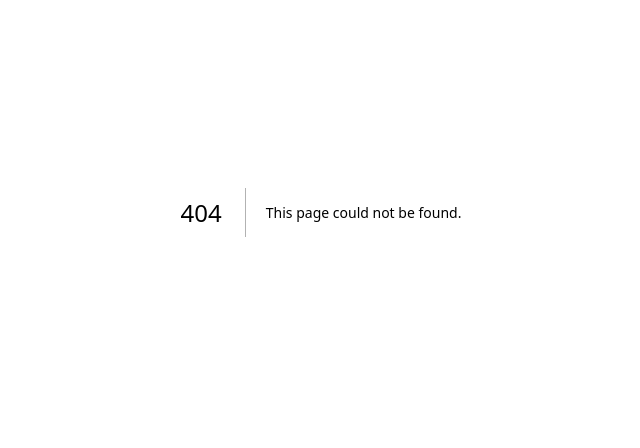
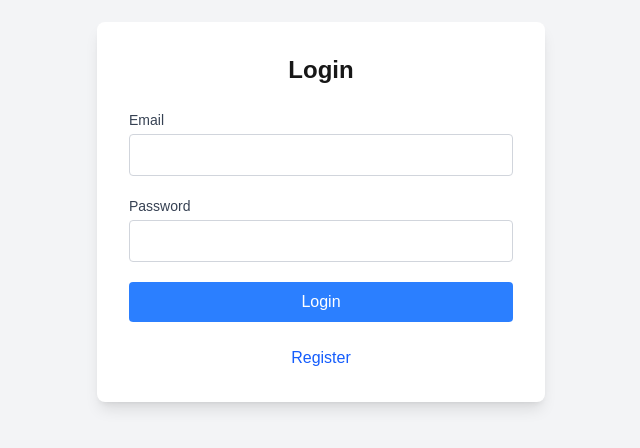
Before and after one commit to VivekPRajeev/green-quote, a Next.js app: page /login in a window 1280 px wide. Before the commit this address had no page. Shown: the part 188-636 px from the top of the page, without its empty margins (319-959 px from the left). Built offline with nearby package versions, Linux system fonts and the light colour scheme.

Commit message:
Login page UI created  and navigation to linked to register page implemented

```diff
--- /dev/null
+++ b/src/app/login/page.tsx
@@ -0,0 +1,48 @@
+'use client';
+import Link from 'next/link';
+
+
+export default function LoginPage() {
+    return (
+        <div className="min-h-screen flex items-center justify-center bg-gray-100">
+            <div className="bg-white shadow-lg rounded-lg p-8 w-full max-w-md">
+                <h2 className="text-2xl font-bold mb-6 text-center">Login</h2>
+                <form className="space-y-5">
+                    <div>
+                        <label htmlFor="email" className="block text-sm font-medium text-gray-700 mb-1">
+                            Email
+                        </label>
+                        <input
+                            type="email"
+                            id="email"
+                            className="w-full px-4 py-2 border border-gray-300 rounded focus:outline-none focus:ring-2 focus:ring-green-400"
+                            required
+                        />
+                    </div>
+                    <div>
+                        <label htmlFor="password" className="block text-sm font-medium text-gray-700 mb-1">
+                            Password
+                        </label>
+                        <input
+                            type="password"
+                            id="password"
+                            className="w-full px-4 py-2 border border-gray-300 rounded focus:outline-none focus:ring-2 focus:ring-green-400"
+                            required
+                        />
+                    </div>
+                    <button
+                        type="submit"
+                        className="w-full bg-blue-500 text-white py-2 rounded hover:bg-blue-600 transition"
+                    >
+                        Login
+                    </button>
+                </form>
+                <div className="mt-6 text-center">
+                    <Link href="/register" className="text-blue-600 hover:underline">
+                        Register
+                    </Link>
+                </div>
+            </div>
+        </div>
+    );
+}
--- a/src/app/register/page.tsx
+++ b/src/app/register/page.tsx
@@ -1,22 +1,64 @@
 'use client';
+import { validateEmail } from '@/utils/validators';
 import React, { useState } from 'react';
+import { useRouter } from 'next/navigation';
+import Link from 'next/link';
+interface FormData {
+  name: string;
+  email: string;
+  password: string;
+  confirmPassword: string;
+}
+
+interface FormErrors {
+  name?: string;
+  email?: string;
+  password?: string;
+  confirmPassword?: string;
+}
 
 const RegisterPage: React.FC = () => {
-  const [form, setForm] = useState({
+  const router = useRouter();
+  const [form, setForm] = useState<FormData>({
     name: '',
     email: '',
     password: '',
     confirmPassword: '',
   });
 
-  const [error, setError] = useState<string | null>(null);
+  const [errors, setErrors] = useState<FormErrors>({});
 
   const handleChange = (e: React.ChangeEvent<HTMLInputElement>) => {
     setForm({ ...form, [e.target.name]: e.target.value });
+    const error = validateField(e.target.name, e.target.value);
+    setErrors({ ...errors, [e.target.name]: error });
+  };
+
+  const validateField = (name: string, value: string) => {
+    switch (name) {
+      case 'name':
+        if (!value.trim()) return 'Name is required';
+        return '';
+      case 'email':
+        if (!value.trim()) return 'Email is required';
+        if (!validateEmail(value)) return 'Invalid email address';
+        return '';
+      case 'password':
+        if (!value.trim()) return 'Password is required';
+        if (value.length < 6) return 'Password must be at least 6 characters';
+        return '';
+      case 'confirmPassword':
+        if (!value.trim()) return 'Please confirm your password';
+        if (value !== form.password) return 'Passwords do not match';
+        return '';
+      default:
+        return '';
+    }
   };
 
   const handleSubmit = async (e: React.FormEvent) => {
     e.preventDefault();
+
     try {
       const res = await fetch('/api/register', {
         method: 'POST',
@@ -25,8 +67,10 @@ const RegisterPage: React.FC = () => {
       });
 
       const data = await res.json();
-      if (res.ok) alert('Registered successfully!');
-      else alert(data.error || 'Error');
+      if (res.ok) {
+        alert('Registered successfully!');
+        router.push('/login');
+      } else alert(data.error || 'Error');
     } catch (err) {
       console.error(err);
       alert('Network error');
@@ -53,6 +97,9 @@ const RegisterPage: React.FC = () => {
               className="border border-gray-300 rounded-md px-3 py-2 focus:outline-none focus:ring-2 focus:ring-blue-400 focus:border-blue-400"
               required
             />
+            {errors.name && (
+              <p className="text-red-500 text-sm mt-1">{errors.name}</p>
+            )}
           </div>
 
           <div className="flex flex-col">
@@ -69,6 +116,9 @@ const RegisterPage: React.FC = () => {
               className="border border-gray-300 rounded-md px-3 py-2 focus:outline-none focus:ring-2 focus:ring-blue-400 focus:border-blue-400"
               required
             />
+            {errors.email && (
+              <p className="text-red-500 text-sm mt-1">{errors.email}</p>
+            )}
           </div>
 
           <div className="flex flex-col">
@@ -88,6 +138,9 @@ const RegisterPage: React.FC = () => {
               className="border border-gray-300 rounded-md px-3 py-2 focus:outline-none focus:ring-2 focus:ring-blue-400 focus:border-blue-400"
               required
             />
+            {errors.password && (
+              <p className="text-red-500 text-sm mt-1">{errors.password}</p>
+            )}
           </div>
 
           <div className="flex flex-col">
@@ -104,10 +157,14 @@ const RegisterPage: React.FC = () => {
               placeholder="Enter your password"
               value={form.confirmPassword}
               onChange={handleChange}
-
               className="border border-gray-300 rounded-md px-3 py-2 focus:outline-none focus:ring-2 focus:ring-blue-400 focus:border-blue-400"
               required
             />
+            {errors.confirmPassword && (
+              <p className="text-red-500 text-sm mt-1">
+                {errors.confirmPassword}
+              </p>
+            )}
           </div>
           <button
             type="submit"
@@ -115,6 +172,11 @@ const RegisterPage: React.FC = () => {
           >
             Register
           </button>
+          <div className="mt-6 text-center">
+                    <Link href="/login" className="text-blue-600 hover:underline">
+                        Already have an account? Login
+                    </Link>
+                </div>
         </form>
       </div>
     </div>
--- /dev/null
+++ b/src/utils/validators.ts
@@ -0,0 +1,4 @@
+  export const validateEmail = (email: string) => {
+    const regex = /^[^\s@]+@[^\s@]+\.[^\s@]+$/;
+    return regex.test(email);
+  };
```
